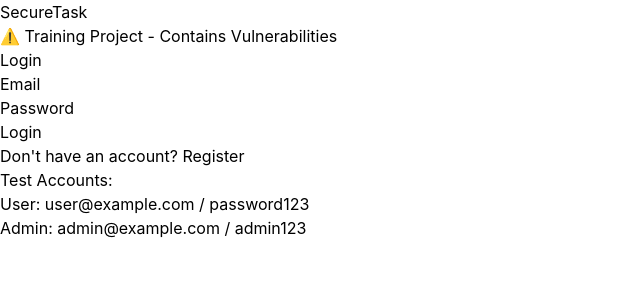
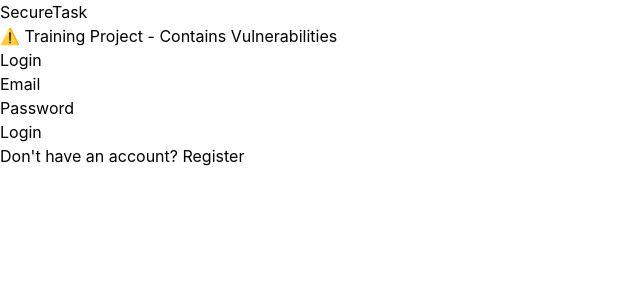
Before and after one commit to Alcendol/security-training, a React (Vite) app in the folder frontend/: page /login in a window 1280 px wide. Shown: the top 300 px of the page, without its empty margins (0-640 px from the left). Built offline with nearby package versions, Linux system fonts and the light colour scheme; no server answers.

Commit message:
fix: remove hardcoded credentials and secrets from source code

```diff
--- a/frontend/src/config.js
+++ b/frontend/src/config.js
@@ -1,33 +1,8 @@
-// VULNERABILITY #4: Hardcoded API configuration and secrets
-// These should be in environment variables!
-
-export const API_BASE_URL = 'http://localhost:8080/api';
-
-// VULNERABILITY #4: Hardcoded API key in source code
-export const ADMIN_API_KEY = 'admin-key-12345'; // Should NEVER be in frontend code!
-
-// VULNERABILITY #4: Hardcoded credentials
-export const DEFAULT_CREDENTIALS = {
-  admin: {
-    email: 'admin@example.com',
-    password: 'admin123'
-  },
-  user: {
-    email: 'user@example.com',
-    password: 'password123'
-  }
-};
-
-// VULNERABILITY: Debug mode left enabled
-export const DEBUG_MODE = true;
+// API configuration — uses environment variable with fallback for local dev
+export const API_BASE_URL =
+  import.meta.env.VITE_API_BASE_URL || "http://localhost:8080/api";
 
 export const APP_CONFIG = {
-  name: 'SecureTask',
-  version: '1.0.0',
-  // VULNERABILITY #4: AWS credentials hardcoded (even if fake)
-  aws: {
-    accessKey: 'AKIAIOSFODNN7EXAMPLE',
-    secretKey: 'wJalrXUtnFEMI/K7MDENG/bPxRfiCYEXAMPLEKEY',
-    bucket: 'securetask-uploads'
-  }
+  name: "SecureTask",
+  version: "1.0.0",
 };
--- a/frontend/src/pages/Login.jsx
+++ b/frontend/src/pages/Login.jsx
@@ -106,11 +106,7 @@ function Login({ setAuth }) {
           </Link>
         </div>
 
-        <div className="mt-6 p-4 bg-gray-100 rounded text-sm">
-          <p className="font-semibold mb-2">Test Accounts:</p>
-          <p className="text-gray-700">User: user@example.com / password123</p>
-          <p className="text-gray-700">Admin: admin@example.com / admin123</p>
-        </div>
+
       </div>
     </div>
   );
```
